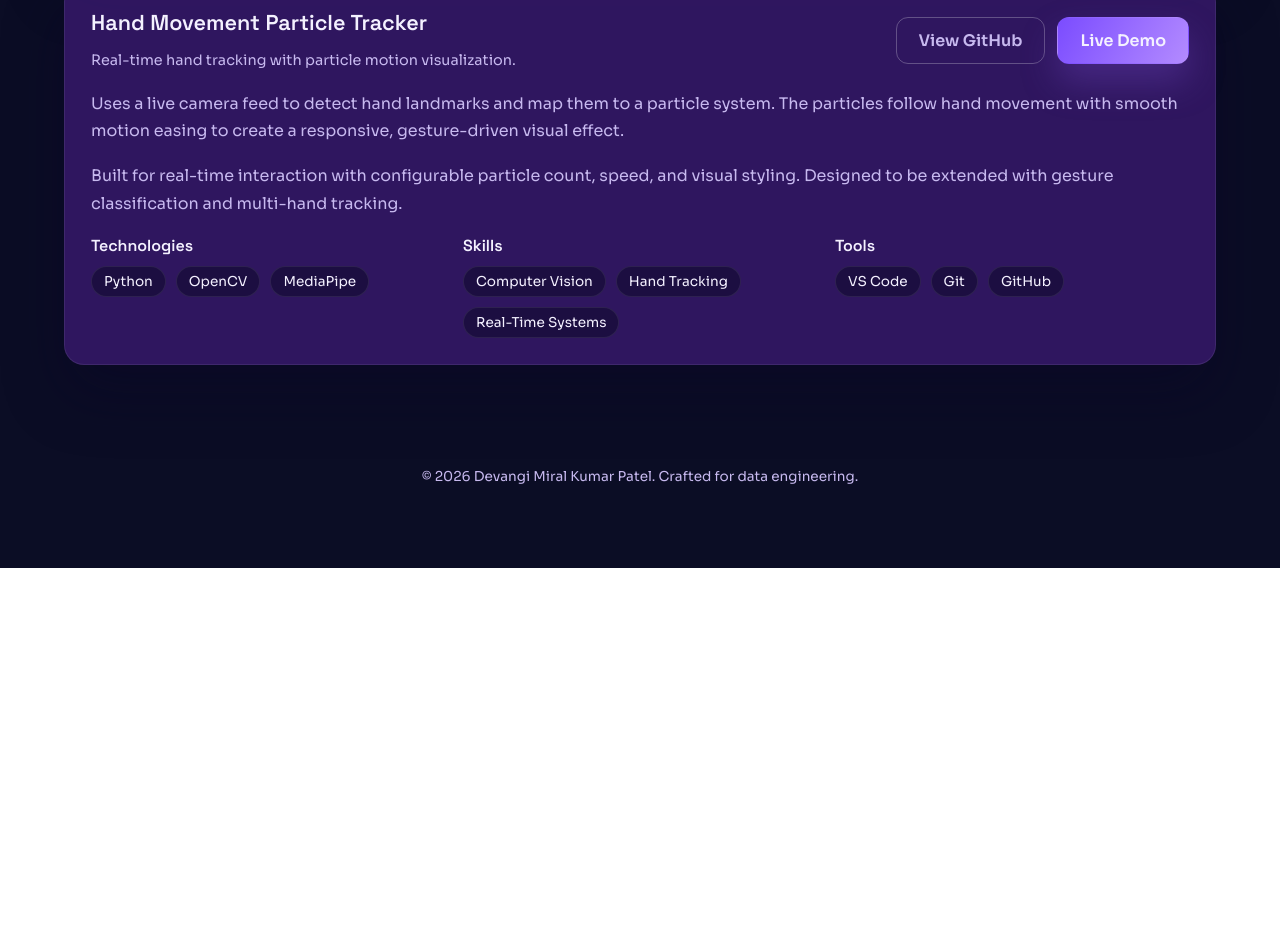
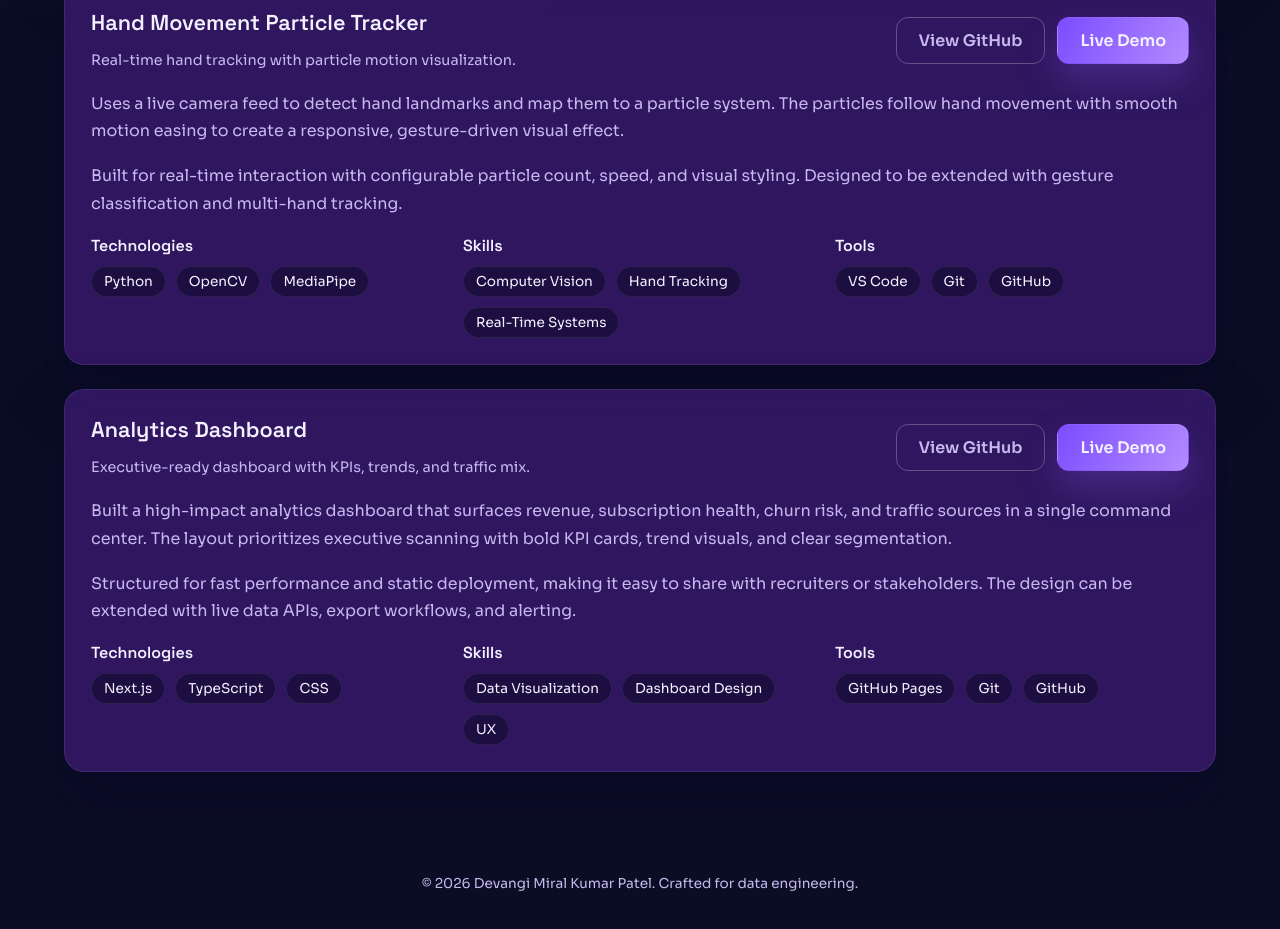
Before and after one commit to Devangi2217/portfolio, a website: page projects.html in a window 1280 px wide. Shown: the part 1634-2563 px from the top of the page. Before the commit the page ends 2202 px from the top, so only its background shows below. Drawn offline with Linux system fonts and the light colour scheme; no server answers.

Commit message:
Add analytics dashboard project

```diff
--- a/projects.html
+++ b/projects.html
@@ -240,6 +240,71 @@
               </div>
             </div>
           </article>
+          <article class="project-card">
+            <div class="project-header">
+              <div>
+                <h3>Analytics Dashboard</h3>
+                <p class="project-tag">
+                  Executive-ready dashboard with KPIs, trends, and traffic mix.
+                </p>
+              </div>
+              <div class="project-actions">
+                <a
+                  class="btn ghost"
+                  href="https://github.com/Devangi2217/Analytics-dashboard"
+                  target="_blank"
+                  rel="noreferrer"
+                >
+                  View GitHub
+                </a>
+                <a
+                  class="btn primary"
+                  href="https://devangi2217.github.io/Analytics-dashboard/"
+                  target="_blank"
+                  rel="noreferrer"
+                >
+                  Live Demo
+                </a>
+              </div>
+            </div>
+            <p>
+              Built a high-impact analytics dashboard that surfaces revenue,
+              subscription health, churn risk, and traffic sources in a single
+              command center. The layout prioritizes executive scanning with
+              bold KPI cards, trend visuals, and clear segmentation.
+            </p>
+            <p>
+              Structured for fast performance and static deployment, making it
+              easy to share with recruiters or stakeholders. The design can be
+              extended with live data APIs, export workflows, and alerting.
+            </p>
+            <div class="project-meta">
+              <div>
+                <h4>Technologies</h4>
+                <div class="chip-list">
+                  <span class="chip">Next.js</span>
+                  <span class="chip">TypeScript</span>
+                  <span class="chip">CSS</span>
+                </div>
+              </div>
+              <div>
+                <h4>Skills</h4>
+                <div class="chip-list">
+                  <span class="chip">Data Visualization</span>
+                  <span class="chip">Dashboard Design</span>
+                  <span class="chip">UX</span>
+                </div>
+              </div>
+              <div>
+                <h4>Tools</h4>
+                <div class="chip-list">
+                  <span class="chip">GitHub Pages</span>
+                  <span class="chip">Git</span>
+                  <span class="chip">GitHub</span>
+                </div>
+              </div>
+            </div>
+          </article>
         </div>
       </section>
 
```
